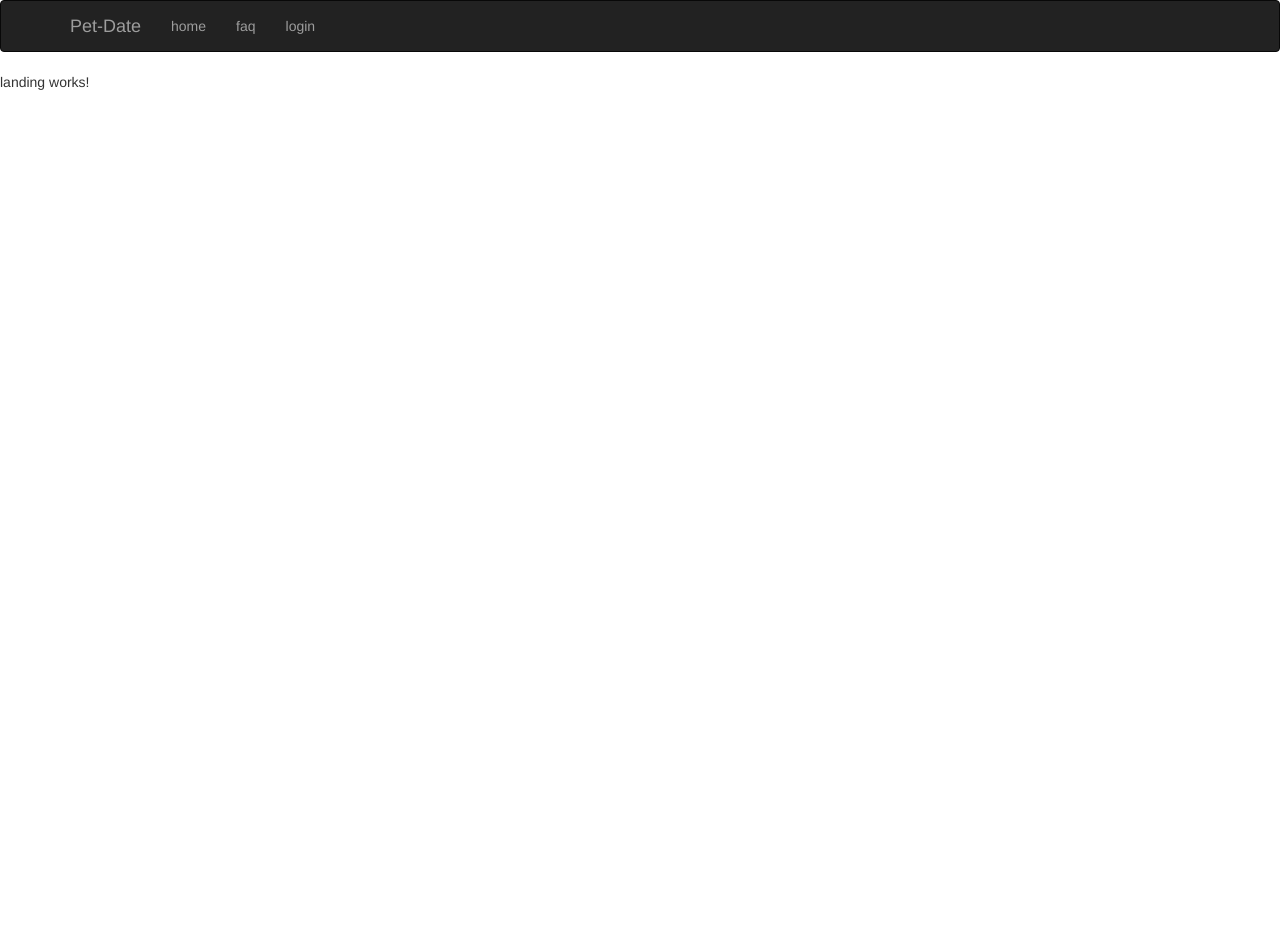
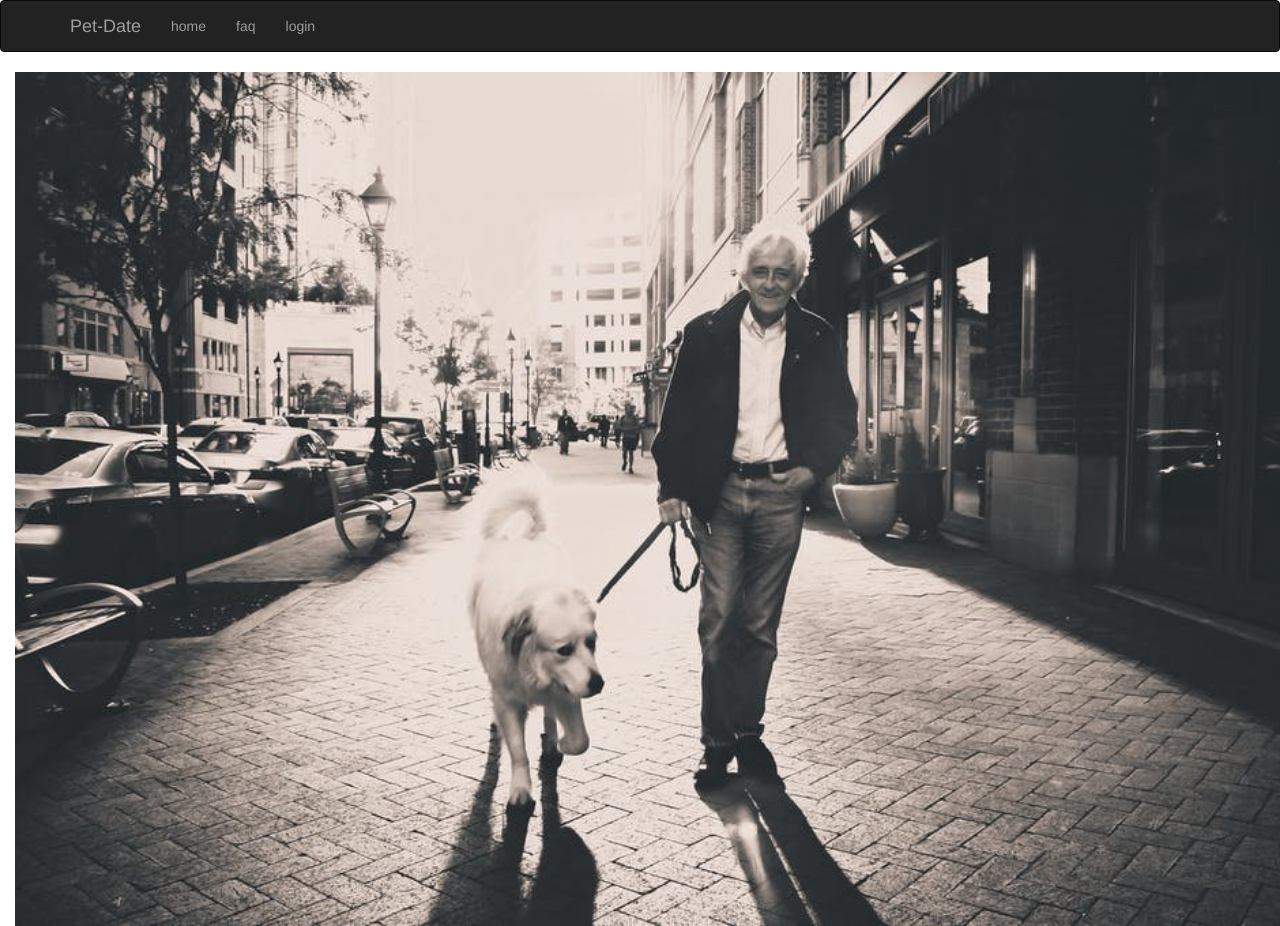
Before and after one commit to pakawaka1/pet-date, an Angular app: page / in a window 1280 px wide. Before the commit the page ends 800 px from the top, so only its background shows below. Built offline with nearby package versions, Linux system fonts and the light colour scheme.

Commit message:
working on landing page

```diff
--- a/src/app/landing/landing.component.css
+++ b/src/app/landing/landing.component.css
@@ -0,0 +1,11 @@
+.landing-img {
+  width: 100%;
+  height: auto;
+}
+
+.img-holder {
+  width: 100vw;
+  height: 100vh;
+  margin: 0;
+  padding: 0;
+}
--- a/src/app/landing/landing.component.html
+++ b/src/app/landing/landing.component.html
@@ -1,3 +1,5 @@
-<p>
-  landing works!
-</p>
+<div class="container-fluid">
+  <div class="container img-holder">
+  <img class="img-responsive landing-img" src="../assets/img/petwalk1.jpg">
+  </div>
+</div>
```
Also changed, not shown: src/assets/img/petwalk1.jpg (added).
